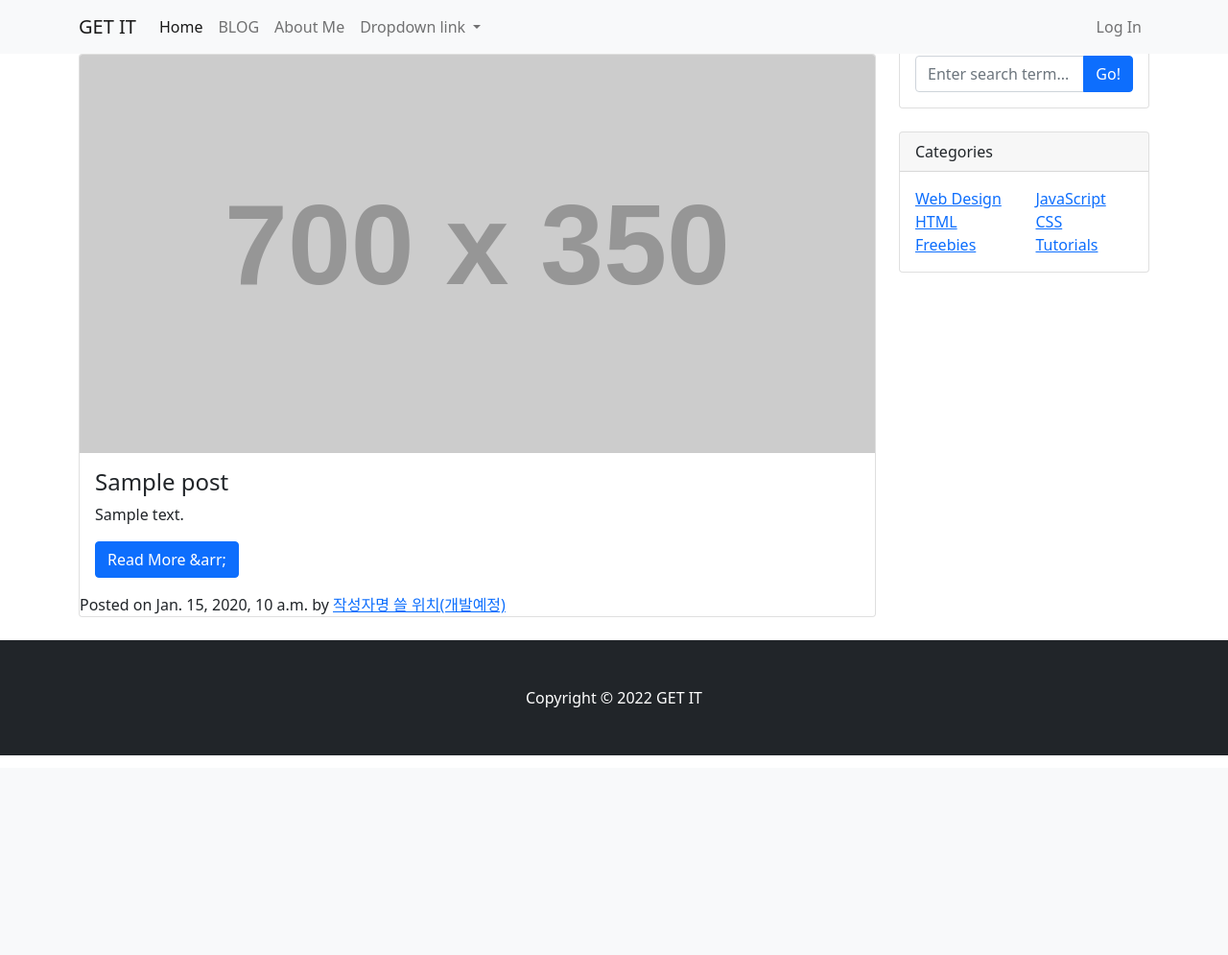
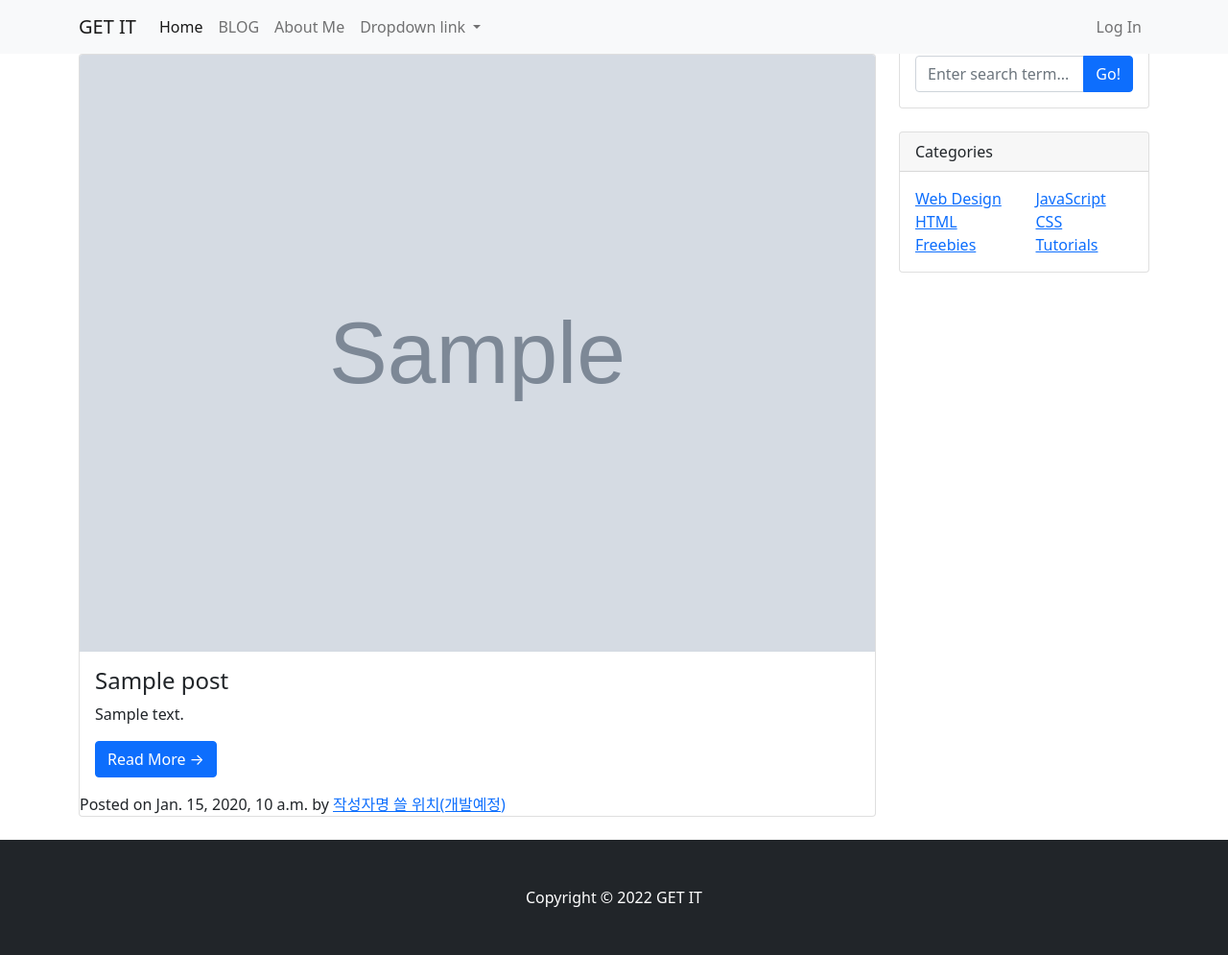
Before and after one commit to dahyun0917/2022_1_GETIT_django, a Django app: page / in a window 1280 px wide. Shown: the whole page at 96% size. Before the commit the page ends 787 px from the top, so only its background shows below. Run offline with Django 4.2, Linux system fonts and the light colour scheme; tables that the repository leaves empty hold one stand-in row (values such as "Sample post"); grey boxes marked "Sample" are stand-in pictures; grey boxes labelled with a size stand in for pictures from a placeholder-image service; some libraries are stand-ins or nearby versions.

Commit message:
포스트 상세 페이지에 대표 이미지 출력하기

```diff
--- a/blog/models.py
+++ b/blog/models.py
@@ -6,6 +6,7 @@ class Post(models.Model):
     title=models.CharField(max_length=30)
     content=models.TextField()
 
+    head_image = models.ImageField(upload_to='blog/images/%Y/%m/%d/', blank=True)
     created_at= models.DateTimeField(auto_now_add=True)
     updated_at= models.DateTimeField(auto_now=True)
 
--- a/blog/templates/blog/post_detail.html
+++ b/blog/templates/blog/post_detail.html
@@ -47,7 +47,7 @@
                             <a class="badge bg-secondary text-decoration-none link-light" href="#!">Freebies</a>
                         </header>
                         <!-- Preview image figure-->
-                        <figure class="mb-4"><img class="img-fluid rounded" src="https://dummyimage.com/900x400/ced4da/6c757d.jpg" alt="..." /></figure>
+                        <figure class="mb-4"><img class="img-fluid rounded" src="{{post.head_image.url}}" alt="..." /></figure>
                         <!-- Post content-->
                         <section class="mb-5">
                             <p class="fs-5 mb-4">Science is an enterprise that should be cherished as an activity of the free human mind. Because it transforms who we are, how we live, and it gives us an understanding of our place in the universe.</p>
--- a/blog/templates/blog/post_list.html
+++ b/blog/templates/blog/post_list.html
@@ -82,12 +82,12 @@
                     <h1>BLOG LIST</h1>
                     {% for p in post_list %}
                     <div class="card mb-4">
-                        <a href="#!"><img class="card-img-top" src="https://dummyimage.com/700x350/dee2e6/6c757d.jpg"
-                                alt="..." /></a>
+                        <a href="#!"><img class="card-img-top" src="{{ p.head_image.url }}"
+                                alt="Card image cap" /></a>
                         <div class="card-body">
                             <h2 class="card-title h4">{{ p.title }}</h2>
                             <p class="card-text">{{ p.content }}</p>
-                            <a href = "{{ p.get_absoulte_url }}" class="btn btn-primary">Read More &arr;</a>
+                            <a href = "{{ p.get_absoulte_url }}" class="btn btn-primary">Read More &rarr;</a>
                         </div>
                         <div>
                             Posted on {{ p.created_at }} by
--- a/getit_django_prj/settings.py
+++ b/getit_django_prj/settings.py
@@ -119,6 +119,9 @@ USE_TZ = False
 
 STATIC_URL = 'static/'
 
+MEDIA_URL = '/media/'
+MEDIA_ROOT = os.path.join(BASE_DIR, '_media')
+
 # Default primary key field type
 # https://docs.djangoproject.com/en/4.0/ref/settings/#default-auto-field
 
--- a/getit_django_prj/urls.py
+++ b/getit_django_prj/urls.py
@@ -15,9 +15,13 @@ Including another URLconf
 """
 from django.contrib import admin
 from django.urls import path,include
+from django.conf import settings
+from django.conf.urls.static import static
 
 urlpatterns = [
     path('', include('blog.urls')),
     path('admin/', admin.site.urls),
     path('',include('single_pages.urls')),
 ]
+
+urlpatterns+=static(settings.MEDIA_URL,document_root=settings.MEDIA_ROOT)
```
Also changed, not shown: 1 other file.
